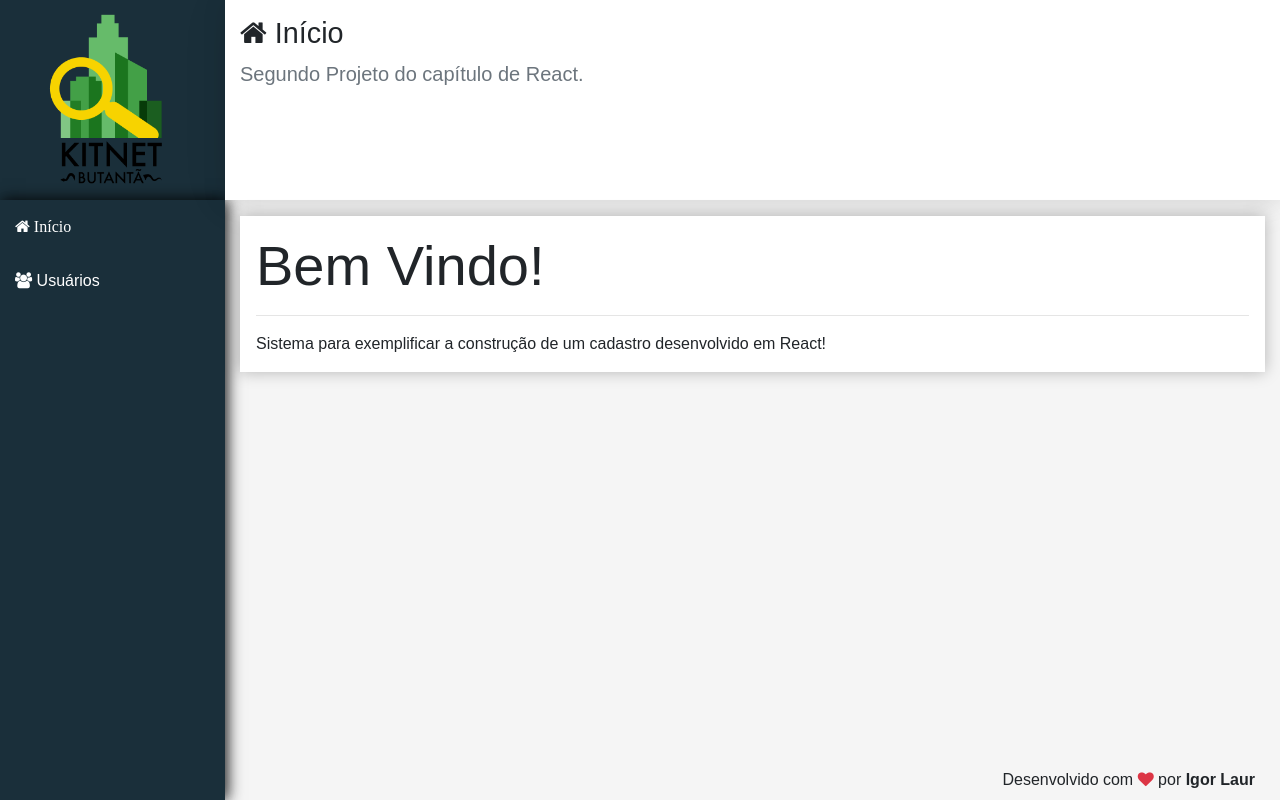
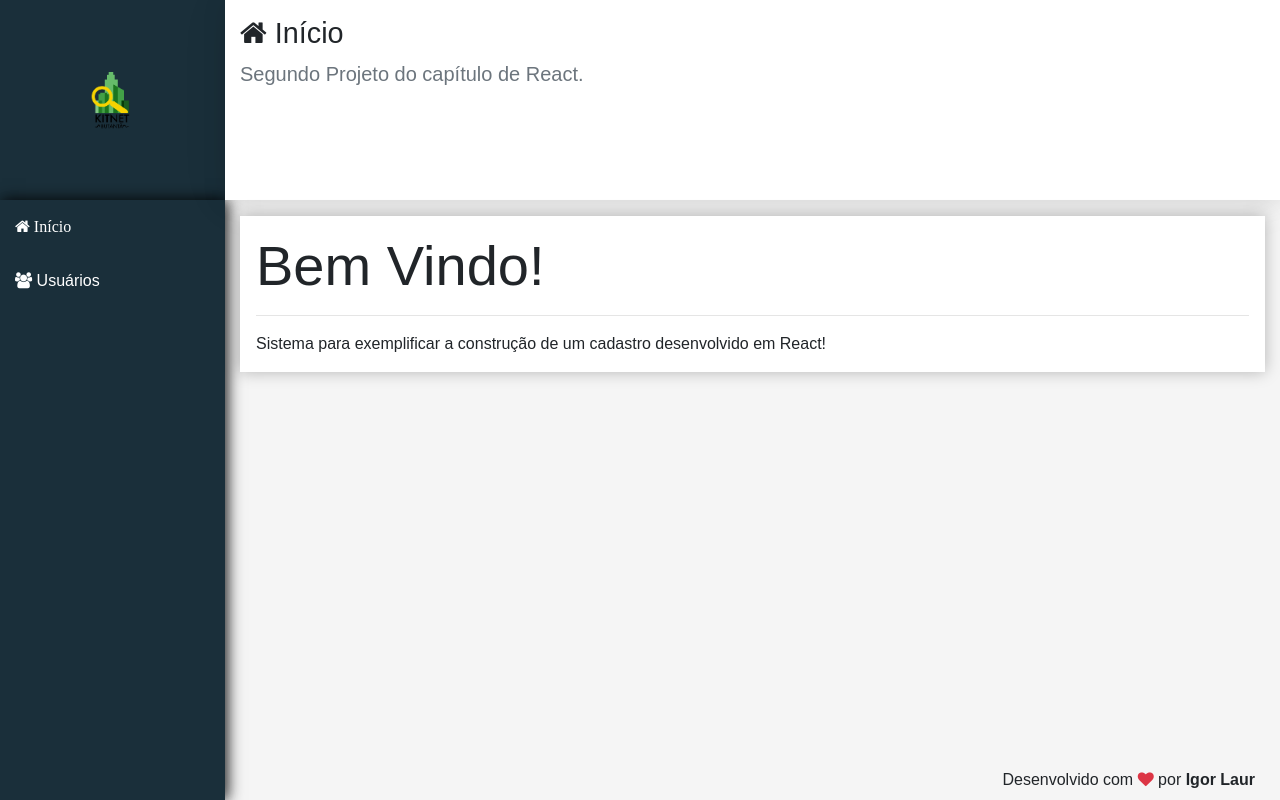
Before and after one commit to igorlaur/cadastroUsuario, a React (Create React App) app in the folder crud/frontend/: page / in a window 1280 px wide. Built offline with nearby package versions, Linux system fonts and the light colour scheme.

Commit message:
Responsividade adicionado

```diff
--- a/crud/frontend/src/components/template/Logo.css
+++ b/crud/frontend/src/components/template/Logo.css
@@ -6,6 +6,12 @@ aside.logo {
 }
 
 aside.logo img {
-    padding: 0px 15px;
+    padding: 0px 80px;
     width: 100%;
 }
+
+@media(max-width: 576px) {
+    aside.logo img {
+        width: 350px;
+    }
+}
```
